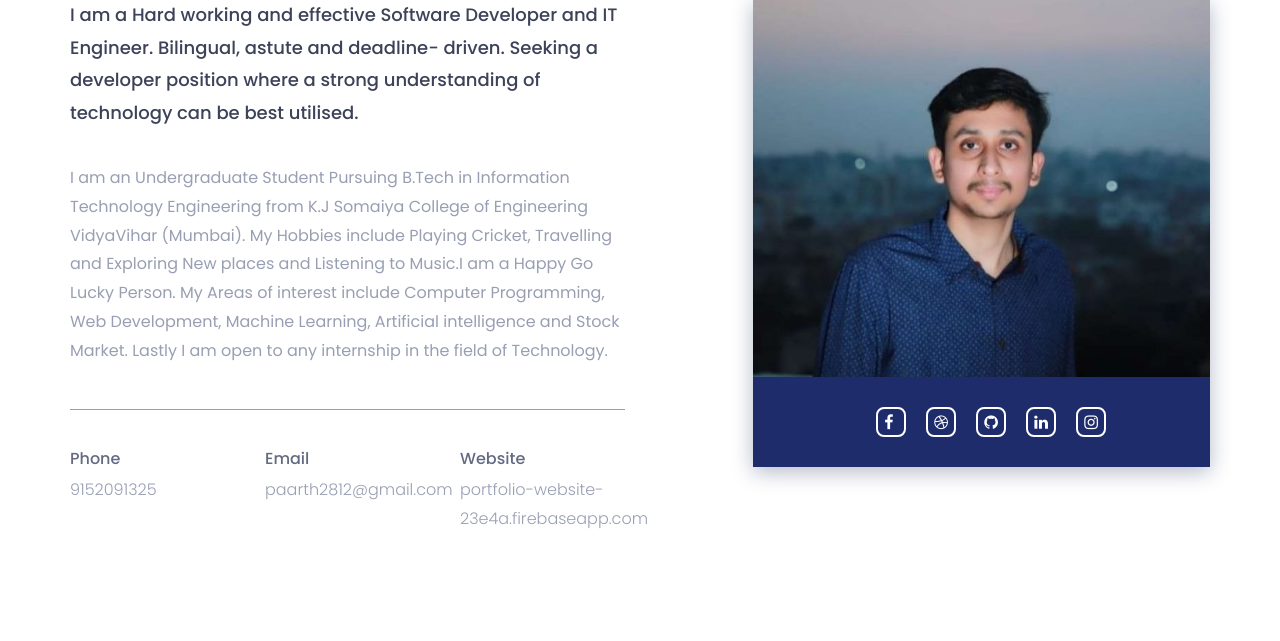
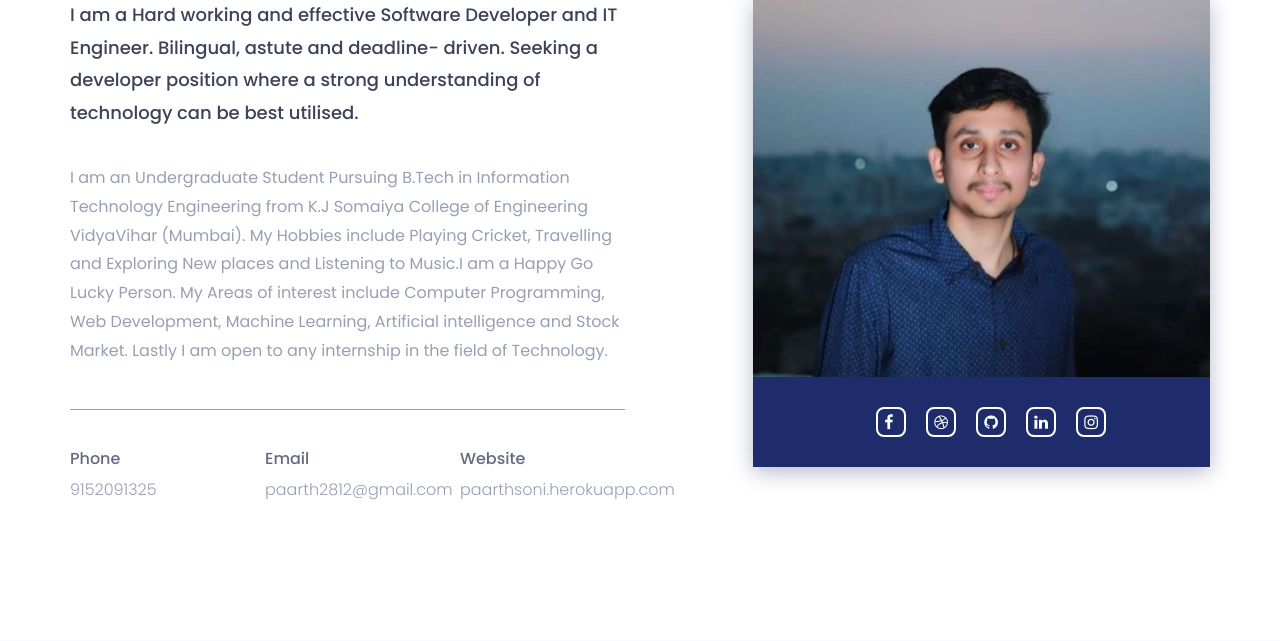
Before and after one commit to paarthsoni/paarthsoni-portfolio_website, a Django app: page / in a window 1280 px wide. Shown: the part 1118-1759 px from the top of the page. Run offline with Django 3.2, Linux system fonts and the light colour scheme; some libraries are stand-ins or nearby versions.

Commit message:
changes related to website name

```diff
--- a/templates/index.html
+++ b/templates/index.html
@@ -174,7 +174,7 @@
 								<div class="col-sm-4">
 									<div class="single-about-add-info">
 										<h3>website</h3>
-										<p>portfolio-website-23e4a.firebaseapp.com</p>
+										<p>paarthsoni.herokuapp.com</p>
 									</div>
 								</div>
 							</div>
@@ -907,7 +907,7 @@
 									</div>
 									<div class="single-contact-add-info">
 										<h3>website</h3>
-										<p>https://portfolio-website-23e4a.firebaseapp.com/</p>
+										<p>paarthsoni.herokuapp.com</p>
 									</div>
 								</div>
 							</div>
```
